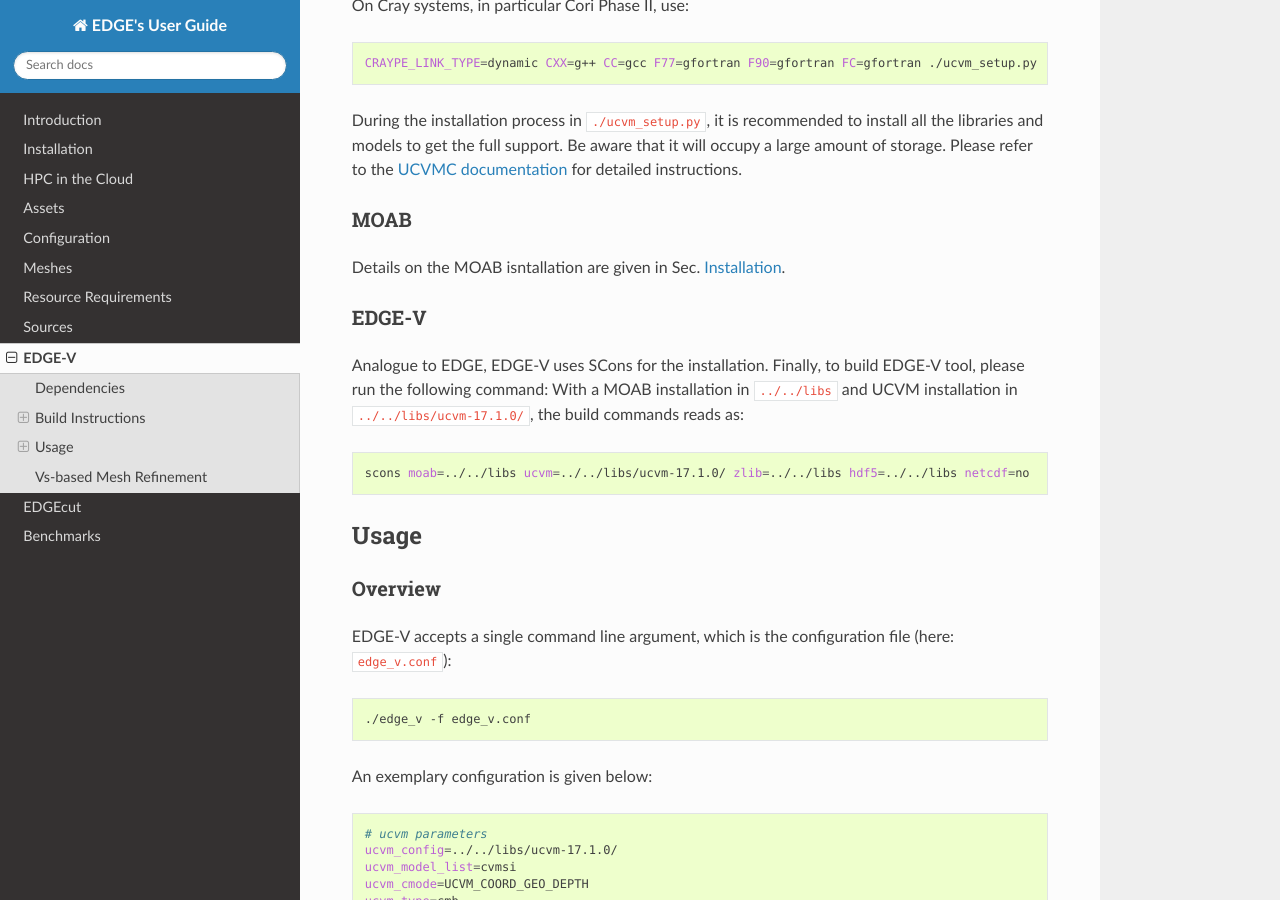
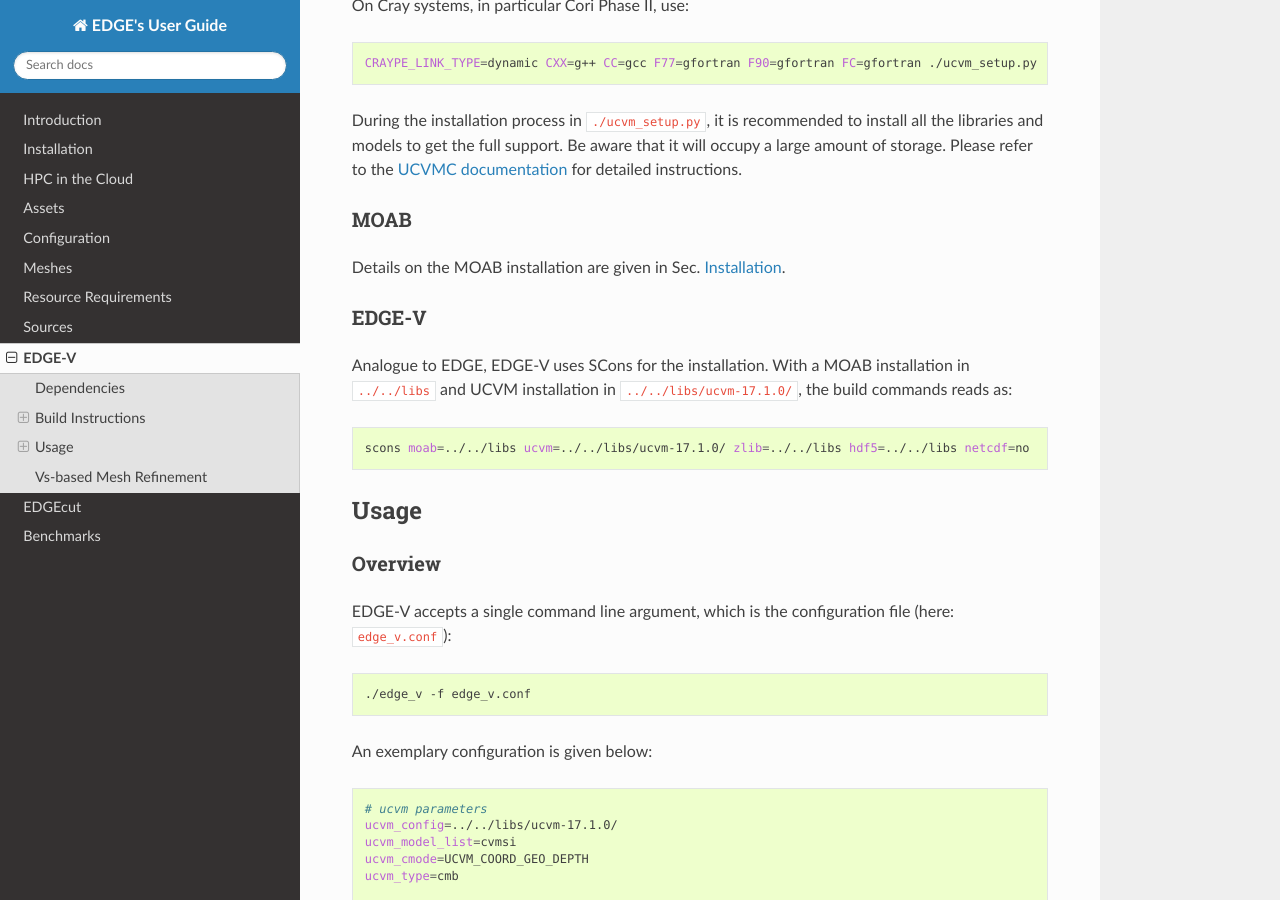
Before and after one commit to dclenz/edge_usr, a Sphinx documentation site: the page built from docs/chapters/tools/edge_v.rst, in a window 1280 px wide and 900 px high, scrolled down 824 px. Built offline with Sphinx 7.4.7 and the Read the Docs theme 2.0.0, drawn with Linux system fonts in a browser that asks for light colours.

Commit message:
Fixed language.

```diff
--- a/docs/chapters/tools/edge_v.rst
+++ b/docs/chapters/tools/edge_v.rst
@@ -41,12 +41,11 @@
 
 MOAB
 ^^^^
-Details on the MOAB isntallation are given in Sec. :doc:`../install/edge`.
+Details on the MOAB installation are given in Sec. :doc:`../install/edge`.
 
 EDGE-V
 ^^^^^^
 Analogue to EDGE, EDGE-V uses SCons for the installation.
-Finally, to build EDGE-V tool, please run the following command:
 With a MOAB installation in ``../../libs`` and UCVM installation in ``../../libs/ucvm-17.1.0/``, the build commands reads as:
 
 .. code-block:: bash
```
